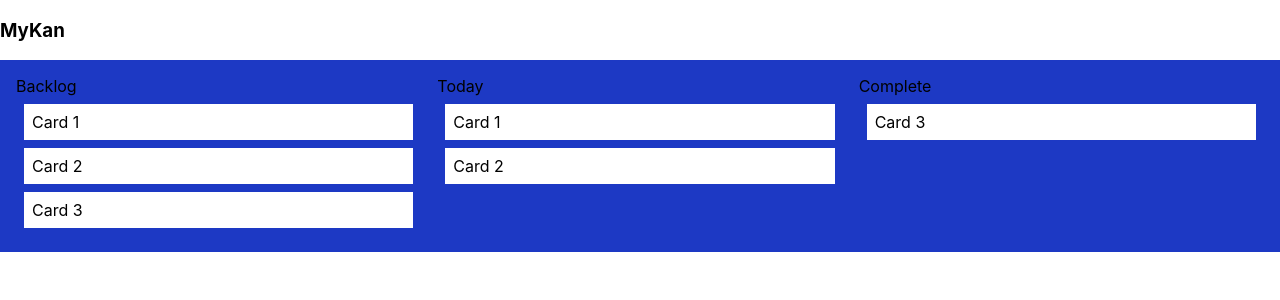
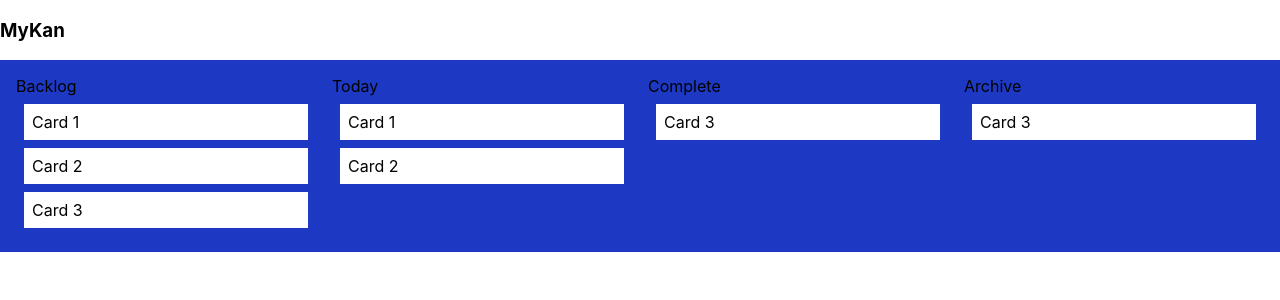
Before and after one commit to angeline-tech/myKanSpike, a React (Create React App) app: page / in a window 1280 px wide. Shown: the top 300 px of the page. Built offline with nearby package versions, Linux system fonts and the light colour scheme.

Commit message:
loadsh for mapping

```diff
--- a/package.json
+++ b/package.json
@@ -8,6 +8,7 @@
     "@testing-library/user-event": "^12.1.10",
     "ant-design": "^1.0.0",
     "antd": "^4.15.3",
+    "lodash": "^4.17.21",
     "react": "^17.0.2",
     "react-dom": "^17.0.2",
     "react-scripts": "4.0.3",
--- a/src/components/kanban/board.js
+++ b/src/components/kanban/board.js
@@ -1,3 +1,4 @@
+import _ from "lodash";
 import styled from "styled-components"
 import KanbanColumn from "./column"
 
@@ -16,28 +17,27 @@ display: flex;
 justify-content: space-around;
 `;
 
-const card1 = {description:"Card 1", isDragging:true}
-const card2 = {description:"Card 2", isDragging:false}
-const card3 = {description:"Card 3", isDragging:true}
+const card1 = {description:"Card 1"}
+const card2 = {description:"Card 2"}
+const card3 = {description:"Card 3"}
 const cards = [card1,card2,card3]
 
-export const boardState = {
-    "Backlog":{status:"Backlog",cards:[card1,card2,card3]},
-    "Today":{status:"Today",cards:[card1,card2]},
-    "Complete":{status:"Complete",cards:[card3]}
-}
+export const boardState = [
+    {status:"Backlog",cards:[card1,card2,card3]},
+    {status:"Today",cards:[card1,card2]},
+    {status:"Complete",cards:[card3]},
+    {status:"Archive",cards:[card3]},
+]
 
 const KanbanBoard = () => {
     return(
         <BoardRoot>
             <BoardContent>
-                {Object.keys(boardState).map((status)=>{
-                    return (
-                        <KanbanColumn {...boardState[status]}></KanbanColumn>
+                {_.map(boardState,colProps => {
+                    return(
+                        <KanbanColumn {...colProps}></KanbanColumn>
                     )
-                }
-                )}
-
+                })}
             </BoardContent>
         </BoardRoot>
     )
```
